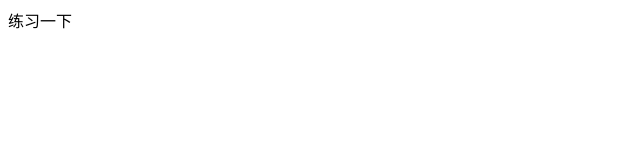
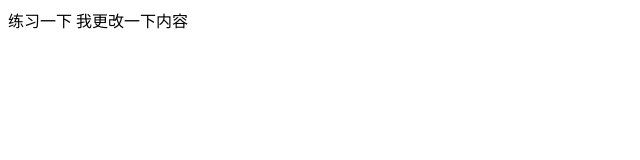
Before and after one commit to longtt46/tt.github.com, a plain HTML site: page index.html in a window 1280 px wide. Shown: the whole page, without its empty margins (0-640 px from the left). Drawn offline with Linux system fonts and the light colour scheme.

Commit message:
Update index.html

```diff
--- a/index.html
+++ b/index.html
@@ -7,5 +7,7 @@
 </head>
 <body>
     练习一下
+
+    我更改一下内容
 </body>
 </html>
```
